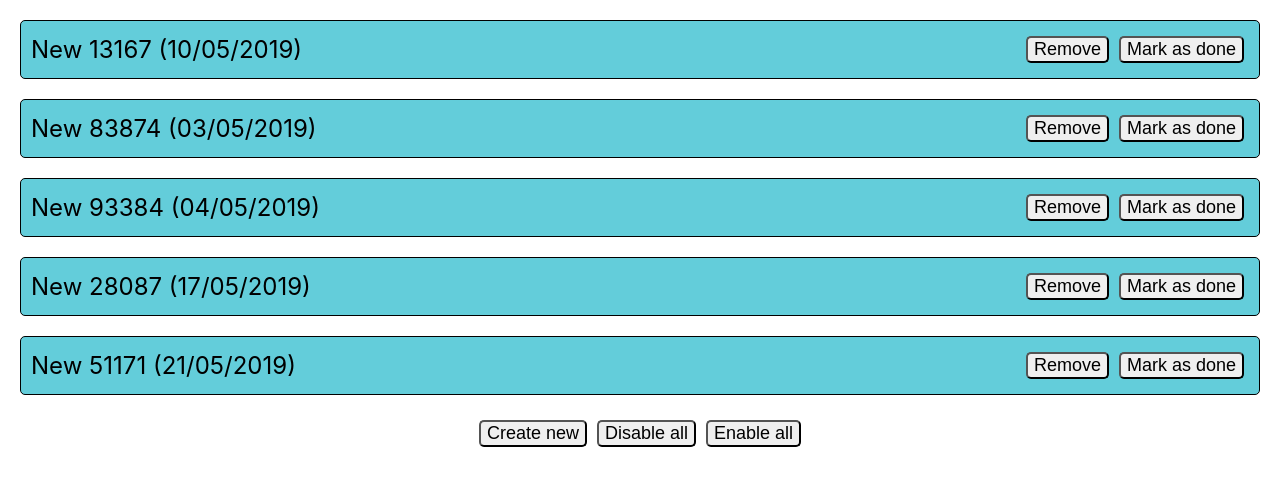
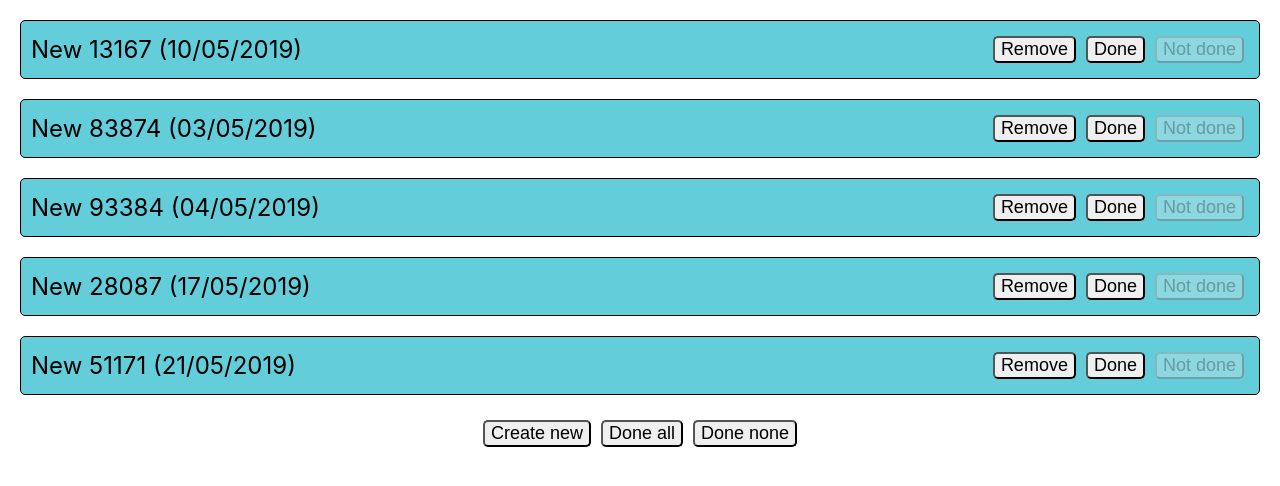
Before and after one commit to webmad1019-1/todolist-redux, a React (Create React App) app: page / in a window 1280 px wide. Shown: the top 486 px of the page. Built offline with nearby package versions, Linux system fonts and the light colour scheme.

Commit message:
added done/not done

```diff
--- a/src/App.scss
+++ b/src/App.scss
@@ -12,3 +12,7 @@ button {
   margin: 5px;
   border-radius: 5px;
 }
+
+.done-tasks {
+  font-size: 18px;
+}
--- a/src/App.tsx
+++ b/src/App.tsx
@@ -2,6 +2,7 @@ import React from 'react';
 import './App.scss';
 import Task from './Task';
 import store from "./reducers"
+import AllDoneTasks from './allTasks';
 
 class App extends React.Component {
   store: object = {}
@@ -18,11 +19,11 @@ class App extends React.Component {
     store.dispatch({ state: this.state, type: 'CREATE_NEW_TASK' })
   }
 
-  disableAllTasks() {
+  setNoneAsDone() {
     store.dispatch({ state: this.state, type: 'DISABLE_ALL_TASKS' })
   }
 
-  enableAllTasks() {
+  setAllAsDone() {
     store.dispatch({ state: this.state, type: 'ENABLE_ALL_TASKS' })
   }
 
@@ -35,9 +36,11 @@ class App extends React.Component {
 
         <div className="buttons">
           <button onClick={() => this.createNewTask()}>Create new</button>
-          <button onClick={() => this.disableAllTasks()}>Disable all</button>
-          <button onClick={() => this.enableAllTasks()}>Enable all</button>
+          <button onClick={() => this.setNoneAsDone()}>Done all</button>
+          <button onClick={() => this.setAllAsDone()}>Done none</button>
         </div>
+
+        <AllDoneTasks></AllDoneTasks>
       </div>
     )
   }
--- a/src/Task.tsx
+++ b/src/Task.tsx
@@ -23,8 +23,12 @@ class Task extends React.Component<MakeCounterProps> {
         this.theClass = this.props.className || "normal";
     }
 
-    switchTaskIsDone() {
-        store.dispatch({ type: 'UPDATE_ONE_TASK', id: this.props.id })
+    setTaskAsDone() {
+        store.dispatch({ type: 'SET_TASK_AS_DONE', id: this.props.id })
+    }
+
+    setTaskAsUndone() {
+        store.dispatch({ type: 'SET_TASK_AS_UNDONE', id: this.props.id })
     }
 
     removeThisTask() {
@@ -39,7 +43,8 @@ class Task extends React.Component<MakeCounterProps> {
                 </div>
                 <div className="buttons">
                     <button onClick={() => this.removeThisTask()} disabled={this.props.done ? true : false}>Remove</button>
-                    <button onClick={() => this.switchTaskIsDone()} disabled={this.props.done ? true : false}>Mark as done</button>
+                    <button onClick={() => this.setTaskAsDone()}  disabled={this.props.done ? true : false}>Done</button>
+                    <button onClick={() => this.setTaskAsUndone()}  disabled={this.props.done ? false : !false}>Not done</button>
                 </div>
             </div>
         )
--- /dev/null
+++ b/src/allTasks.jsx
@@ -0,0 +1,24 @@
+import React from "react";
+import store from "./reducers"
+
+export default class AllDoneTasks extends React.Component {
+    doneTasks = []
+
+    constructor() {
+        super()
+
+        store.subscribe(() => {
+            this.doneTasks = store.getState().tasks.filter(task => task.done)
+        })
+    }
+
+    render() {
+        return (
+            <ul className="done-tasks">
+                {
+                    this.doneTasks.map(task => <li key={task.id}>{task.value}</li>)
+                }
+            </ul>
+        )
+    }
+}
--- a/src/reducers.tsx
+++ b/src/reducers.tsx
@@ -46,12 +46,25 @@ const store = createStore((state: any = initialState, action: any) => {
                 tasks: tasks
             }
 
-        case 'UPDATE_ONE_TASK':
+        case 'SET_TASK_AS_DONE':
             tasks = [...state.tasks]
             taskIndex = tasks.findIndex((el) => el.id === action.id)
             tasks[taskIndex] = {
                 ...tasks[taskIndex],
-                done: !tasks[taskIndex].done
+                done: true
+            }
+
+            return {
+                ...state,
+                tasks: [...tasks]
+            }
+
+        case 'SET_TASK_AS_UNDONE':
+            tasks = [...state.tasks]
+            taskIndex = tasks.findIndex((el) => el.id === action.id)
+            tasks[taskIndex] = {
+                ...tasks[taskIndex],
+                done: false
             }
 
             return {
```
